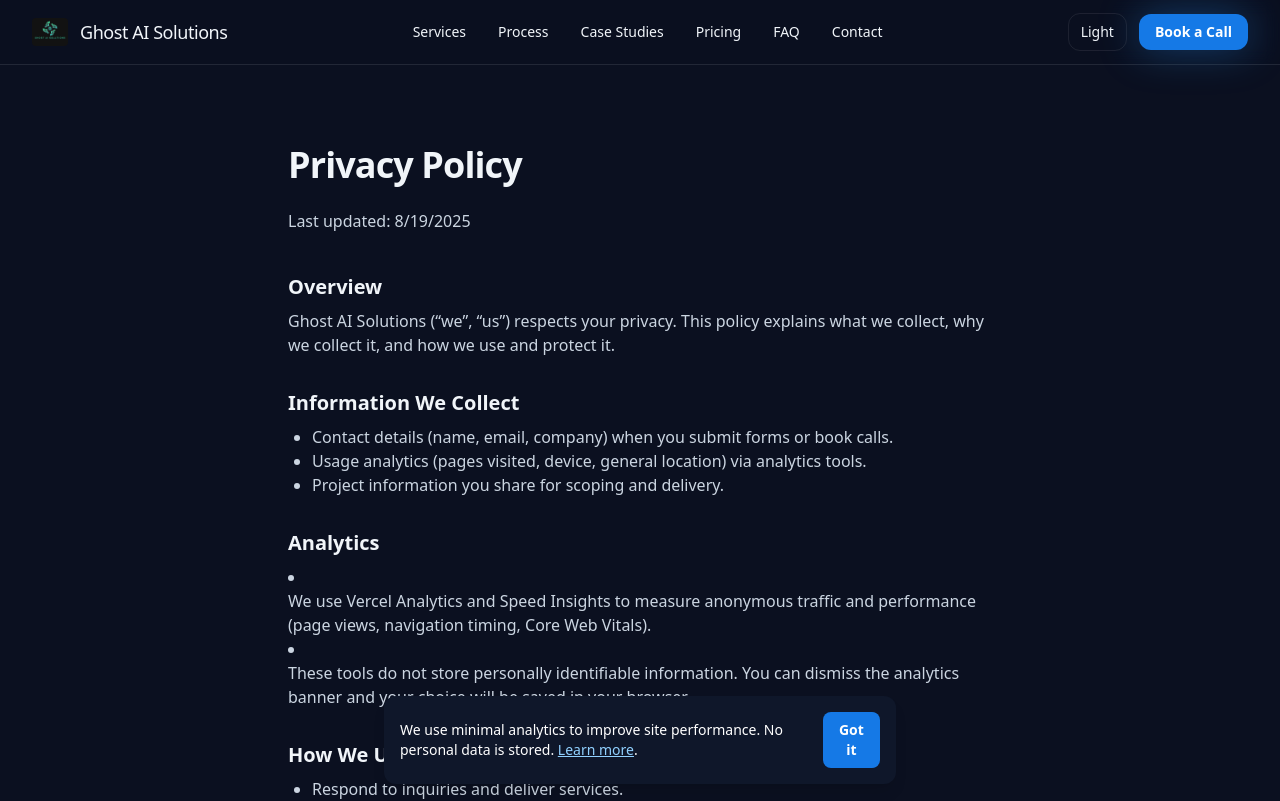
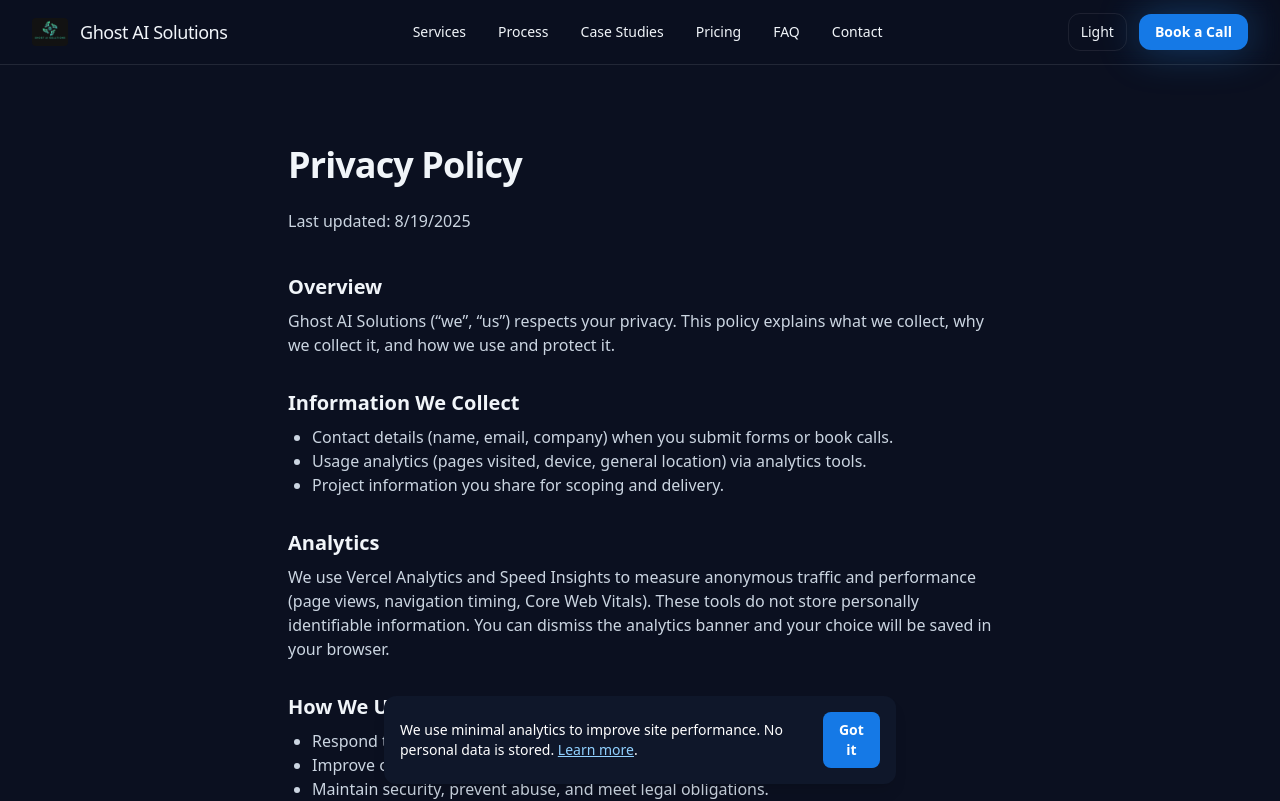
Before and after one commit to burchdad/ghostaisolutions, a Next.js app: page /privacy in a window 1280 px wide. Shown: the top 801 px of the page. Built offline with nearby package versions, Linux system fonts and the light colour scheme.

Commit message:
Cookie banner: add Learn more link and privacy #analytics section

```diff
--- a/app/privacy/page.js
+++ b/app/privacy/page.js
@@ -23,8 +23,8 @@ export default function Privacy(){
 
         <h2 id="analytics" className="mt-8 text-xl font-semibold">Analytics</h2>
         <p className="mt-2 text-slate-600 dark:text-slate-300">
-          <li></li>We use Vercel Analytics and Speed Insights to measure anonymous traffic and performance (page views, navigation timing, Core Web Vitals).
-          <li></li>These tools do not store personally identifiable information. You can dismiss the analytics banner and your choice will be
+          We use Vercel Analytics and Speed Insights to measure anonymous traffic and performance (page views, navigation timing, Core Web Vitals).
+          These tools do not store personally identifiable information. You can dismiss the analytics banner and your choice will be
           saved in your browser.
         </p>
 
```
